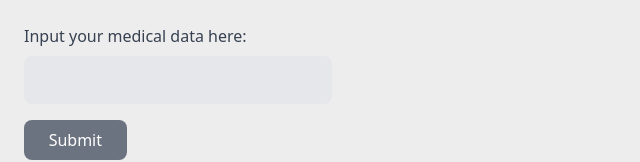
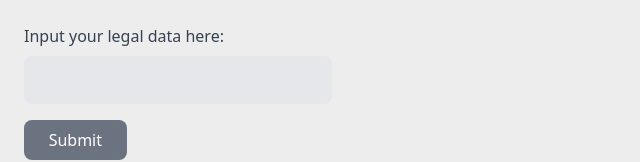
Before and after one commit to mpark20/legal-translator, a Next.js app: page / in a window 1280 px wide. Shown: the top 162 px of the page, without its empty margins (0-640 px from the left). Built offline with nearby package versions, Linux system fonts and the light colour scheme.

Commit message:
legal terms

```diff
--- a/pages/index.js
+++ b/pages/index.js
@@ -34,7 +34,7 @@ const Home = () => {
       let response = await openai.createCompletion({
         model: "text-davinci-003",
         prompt:
-          "Define the medical terms in the following text on separate lines in plain english:\n\n " + medicalData,
+          "Define the legal terms in the following text on separate lines in plain english:\n\n " + medicalData,
         temperature: 0.7,
         max_tokens: 256,
         top_p: 1,
@@ -77,7 +77,7 @@ const Home = () => {
         onSubmit={handleSubmit}
       >
         <label class="block text-gray-700 mb-2 font-medium" for="medical_data">
-          Input your medical data here:
+          Input your legal data here:
         </label>
         <input
           class="p-3 mb-4 bg-gray-200 rounded-lg w-1/2 md:w-1/3 lg:w-1/4"
```
